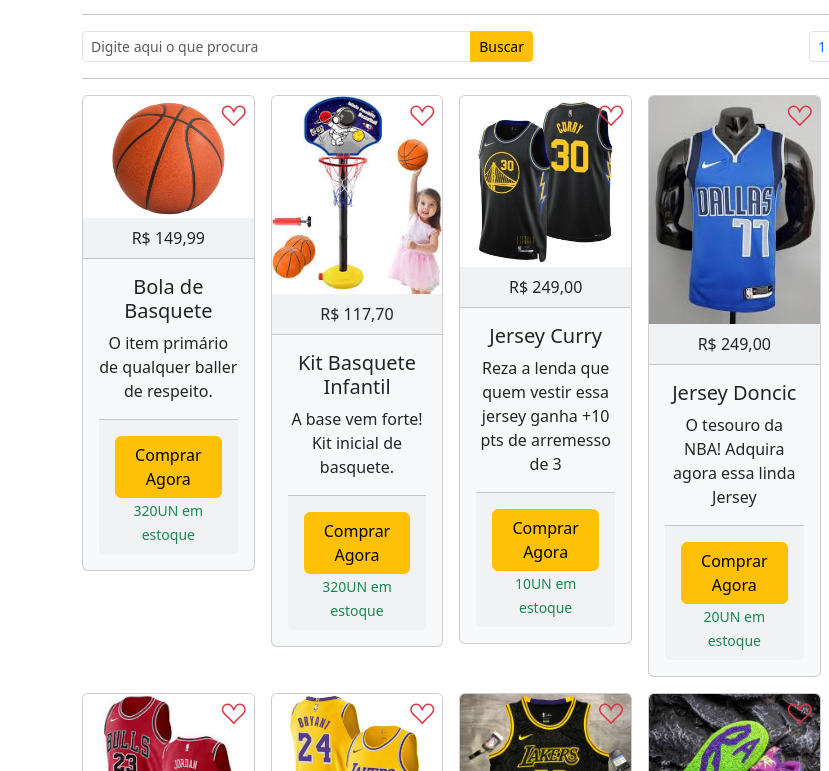
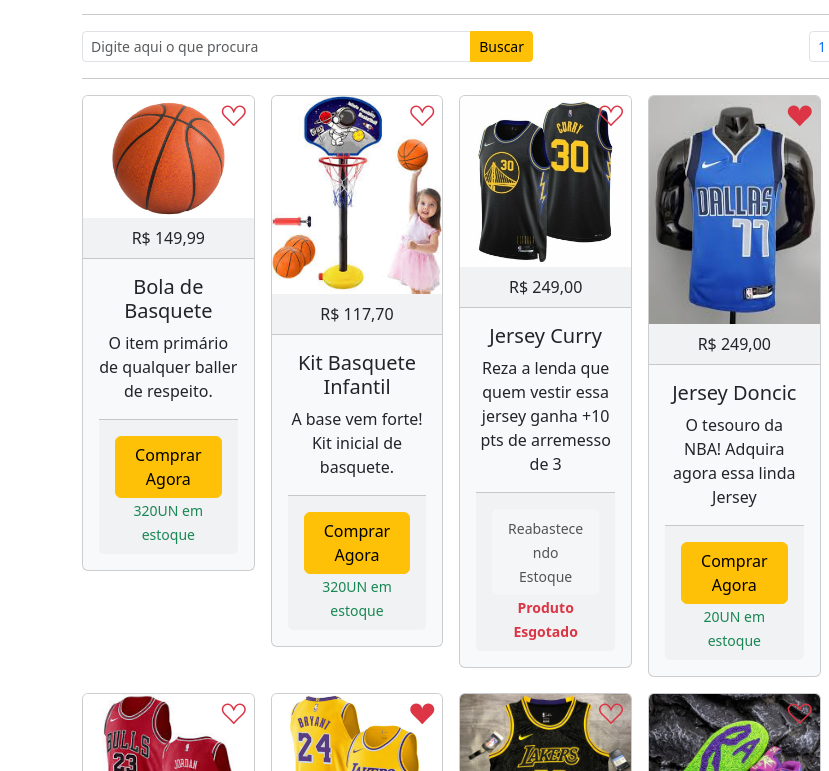
Before and after one commit to Captain-not-so-obvious/loja-crossover, a website: page index.html in a window 1280 px wide. Shown: the part 669-1440 px from the top of the page, 0-829 px from the left. Drawn offline with nearby package versions, Linux system fonts and the light colour scheme.

Commit message:
Update index.html

```diff
--- a/index.html
+++ b/index.html
@@ -214,8 +214,8 @@
                                     <h5 class="card-title">Jersey Curry</h5>
                                     <p class="card-text">Reza a lenda que quem vestir essa jersey ganha +10 pts de arremesso de 3</p>
                                     <div class="card-footer">
-                                        <a href="carrinho.html" class="btn btn-warning mt-2 d-block">Comprar Agora</a>
-                                        <small class="text-success">10UN em estoque</small>
+                                        <a href="#" class="btn btn-light disabled mt-2 d-block"><small>Reabastecendo Estoque</small></a>
+                                        <small class="text-danger"><b>Produto Esgotado</b></small>
                                     </div>
                                 </div>
                             </div>
@@ -223,7 +223,7 @@
                         <div class="col-12 col-sm-6 col-md-4 col-lg-3 col-xl-2">
                             <div class="card text-center bg-light">
                                 <a href="#" class="position-absolute end-0 p-2 text-danger">
-                                    <i class="bi-suit-heart" style="font-size: 24px; line-height: 24px;"></i>
+                                    <i class="bi-suit-heart-fill" style="font-size: 24px; line-height: 24px;"></i>
                                 </a>
                                 <img src="/img/produtos/jersey doncic.jpg" class="card-img-top" alt="Jersey Doncic">
                                 <div class="card-header">
@@ -299,7 +299,7 @@
                         <div class="col-12 col-sm-6 col-md-4 col-lg-3 col-xl-2">
                             <div class="card text-center bg-light">
                                 <a href="#" class="position-absolute end-0 p-2 text-danger">
-                                    <i class="bi-suit-heart" style="font-size: 24px; line-height: 24px;"></i>
+                                    <i class="bi-suit-heart-fill" style="font-size: 24px; line-height: 24px;"></i>
                                 </a>
                                 <img src="/img/produtos/jersey kobe.png" class="card-img-top" alt="Jersey Kobe Bryant">
                                 <div class="card-header">
@@ -393,8 +393,8 @@
                         </div>
                     </div>
                     <hr class="mt-3">
-                    <div class="row">
-                        <div class="col-12 col-md-7">
+                    <div class="row pb-3">
+                        <div class="col-12">
                             <div class="d-flex flex-row-reverse justify-content-center justify-content-md-start">
                                 <form class="d-inline-block">
                                     <select class="form-select form-select-sm">
@@ -429,6 +429,9 @@
                         </div>
                     </div>
                     <hr class="mt-3">
+                    <div class="row">
+
+                    </div>
                 </div>
             </main>
             <footer class="border-top text-muted bg-light">
```
